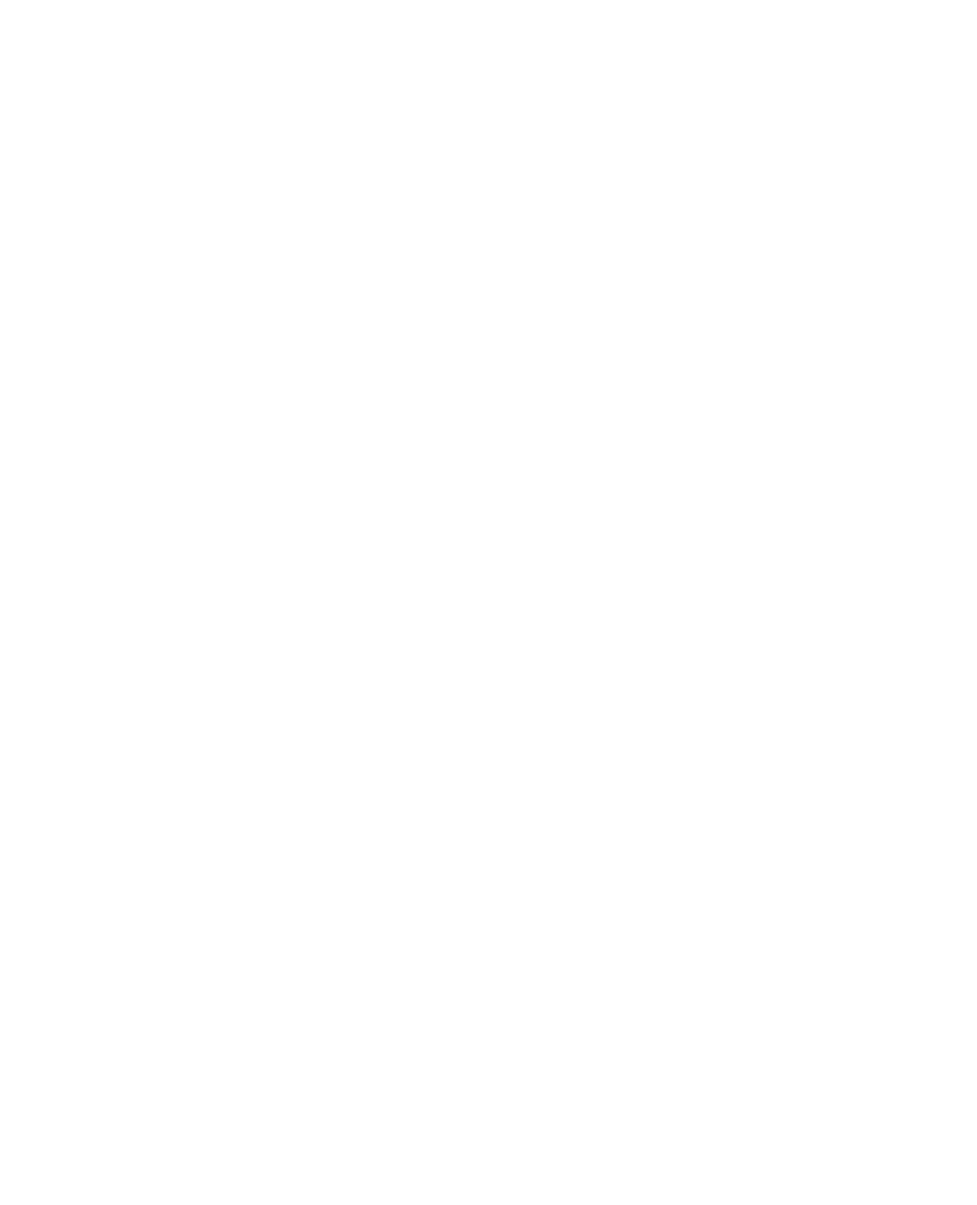
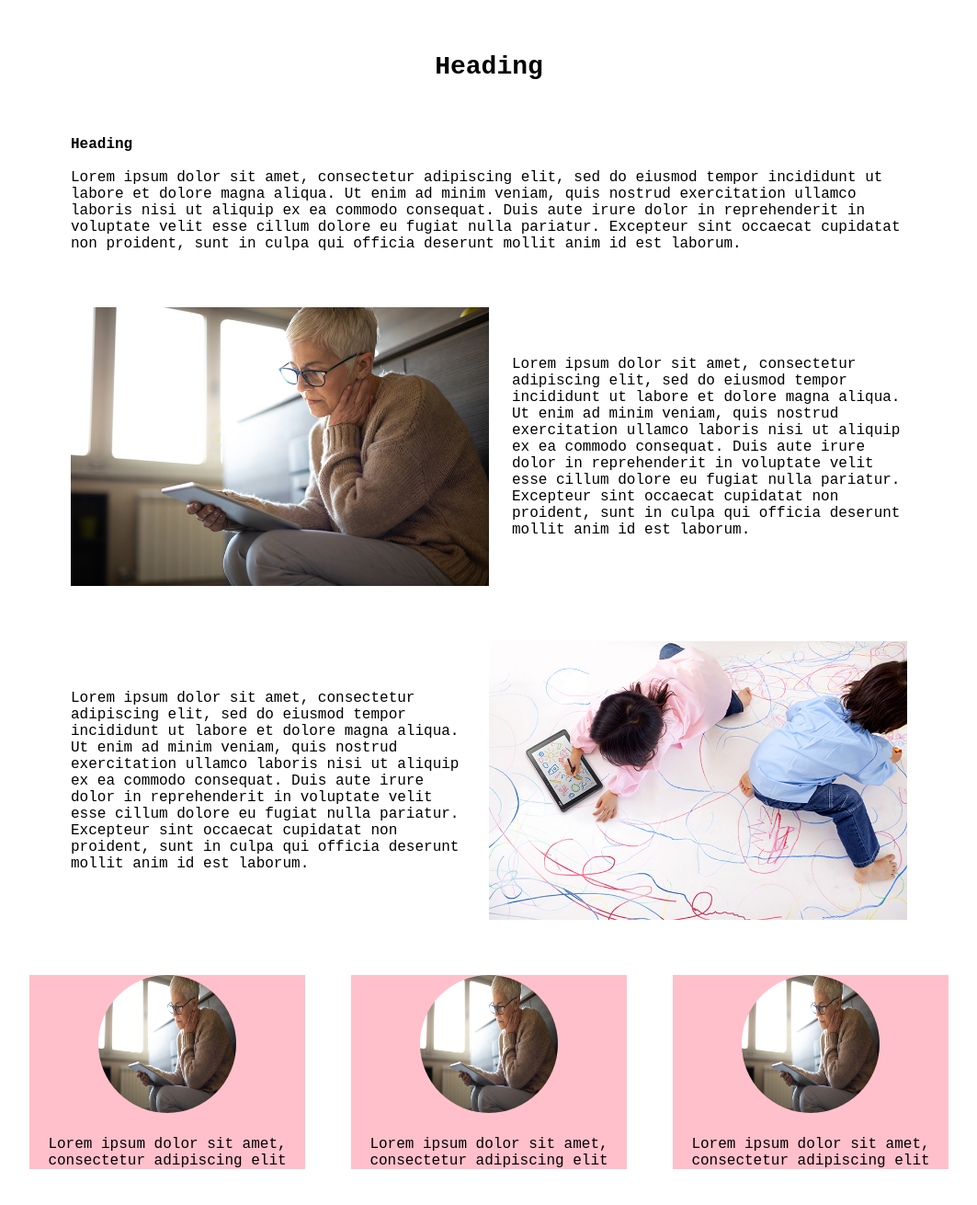
Before and after one commit to ChristianPaoloDagdag/fujitsu-coding-challenge, a React (Create React App) app: page / in a window 1280 px wide. Shown: the part 1412-2722 px from the top of the page at 92% size, without its empty margins (108-1171 px from the left). Before the commit the page ends 1409 px from the top, so only its background shows below. Built offline with nearby package versions, Linux system fonts and the light colour scheme.

Commit message:
feat: create InfoSection, responsive

```diff
--- /dev/null
+++ b/src/pages/Home/InfoSection/index.jsx
@@ -0,0 +1,68 @@
+import React from 'react';
+import * as S from './styles';
+import ImageOne from '../../../assets/Background/001.jpg';
+import ImageTwo from '../../../assets/Background/002.jpg';
+
+export default function InfoSection() {
+  return (
+    <S.Container>
+      <S.ContentOne>
+        <S.Heading>Heading</S.Heading>
+        <S.Subtitle>Heading</S.Subtitle>
+        <S.TextContent>
+          Lorem ipsum dolor sit amet, consectetur adipiscing elit, sed do
+          eiusmod tempor incididunt ut labore et dolore magna aliqua. Ut enim ad
+          minim veniam, quis nostrud exercitation ullamco laboris nisi ut
+          aliquip ex ea commodo consequat. Duis aute irure dolor in
+          reprehenderit in voluptate velit esse cillum dolore eu fugiat nulla
+          pariatur. Excepteur sint occaecat cupidatat non proident, sunt in
+          culpa qui officia deserunt mollit anim id est laborum.
+        </S.TextContent>
+      </S.ContentOne>
+      <S.ContentTwo>
+        <S.ContentTwoImage src={ImageOne} />
+        <S.ContentTwoText>
+          Lorem ipsum dolor sit amet, consectetur adipiscing elit, sed do
+          eiusmod tempor incididunt ut labore et dolore magna aliqua. Ut enim ad
+          minim veniam, quis nostrud exercitation ullamco laboris nisi ut
+          aliquip ex ea commodo consequat. Duis aute irure dolor in
+          reprehenderit in voluptate velit esse cillum dolore eu fugiat nulla
+          pariatur. Excepteur sint occaecat cupidatat non proident, sunt in
+          culpa qui officia deserunt mollit anim id est laborum.
+        </S.ContentTwoText>
+      </S.ContentTwo>
+      <S.ContentTwo className="second">
+        <S.ContentTwoImage src={ImageTwo} />
+        <S.ContentTwoText>
+          Lorem ipsum dolor sit amet, consectetur adipiscing elit, sed do
+          eiusmod tempor incididunt ut labore et dolore magna aliqua. Ut enim ad
+          minim veniam, quis nostrud exercitation ullamco laboris nisi ut
+          aliquip ex ea commodo consequat. Duis aute irure dolor in
+          reprehenderit in voluptate velit esse cillum dolore eu fugiat nulla
+          pariatur. Excepteur sint occaecat cupidatat non proident, sunt in
+          culpa qui officia deserunt mollit anim id est laborum.
+        </S.ContentTwoText>
+      </S.ContentTwo>
+      <S.ContentThree>
+        <S.ContentTreeContent>
+          <S.ContentTreeImage src={ImageOne} />
+          <S.ContentTreeText>
+            Lorem ipsum dolor sit amet, consectetur adipiscing elit
+          </S.ContentTreeText>
+        </S.ContentTreeContent>
+        <S.ContentTreeContent>
+          <S.ContentTreeImage src={ImageOne} />
+          <S.ContentTreeText>
+            Lorem ipsum dolor sit amet, consectetur adipiscing elit
+          </S.ContentTreeText>
+        </S.ContentTreeContent>
+        <S.ContentTreeContent>
+          <S.ContentTreeImage src={ImageOne} />
+          <S.ContentTreeText>
+            Lorem ipsum dolor sit amet, consectetur adipiscing elit
+          </S.ContentTreeText>
+        </S.ContentTreeContent>
+      </S.ContentThree>
+    </S.Container>
+  );
+}
--- /dev/null
+++ b/src/pages/Home/InfoSection/styles.jsx
@@ -0,0 +1,110 @@
+import styled from 'styled-components';
+
+export const Container = styled.div`
+  align-items: center;
+  display: flex;
+  flex-direction: column;
+  gap: 60px;
+  padding-bottom: 60px;
+  padding-top: 60px;
+  width: 100%;
+`;
+
+export const ContentOne = styled.div`
+  max-width: 910px;
+`;
+
+export const Heading = styled.div`
+  font-size: 28px;
+  font-weight: ${(props) => props.theme.fontWeight.bold};
+  margin-bottom: 60px;
+  text-align: center;
+`;
+
+export const Subtitle = styled.div`
+  font-weight: ${(props) => props.theme.fontWeight.bold};
+  height: 16px;
+  margin-bottom: 20px;
+
+  @media (max-width: 956px) {
+    margin-left: 50px;
+    margin-right: 50px;
+  }
+`;
+
+export const TextContent = styled.div`
+  word-wrap: break-word;
+
+  @media (max-width: 956px) {
+    margin-left: 50px;
+    margin-right: 50px;
+  }
+`;
+
+export const ContentTwo = styled.div`
+align-items: center;
+display: flex;
+flex-direction: column;
+gap: 25px;
+max-width: 910px; !important;
+
+&.second {
+  flex-direction: column-reverse;
+
+  @media (min-width: 872px) {
+    flex-direction: row-reverse;
+  }
+}
+
+@media (min-width: 872px) {
+  flex-direction: row;
+}
+
+@media (max-width: 956px) {
+  margin-left: 50px;
+  margin-right: 50px;
+}
+`;
+
+export const ContentTwoImage = styled.img`
+  width: 50%;
+
+  @media (max-width: 956px) {
+    width: 100%;
+  }
+`;
+
+export const ContentTwoText = styled.div`
+  width: 50%;
+
+  @media (max-width: 956px) {
+    width: 100%;
+  }
+`;
+
+export const ContentThree = styled.div`
+  display: flex;
+  flex-wrap: wrap;
+  gap: 50px;
+  justify-content: center;
+`;
+
+export const ContentTreeContent = styled.div`
+  align-items: center;
+  background-color: pink;
+  display: flex;
+  flex-direction: column;
+  gap: 25px;
+  width:
+`;
+
+export const ContentTreeImage = styled.img`
+  border-radius: 80px;
+  height: 150px;
+  width: 150px;
+`;
+
+export const ContentTreeText = styled.div`
+  text-align: center;
+  width: 300px;
+`;
--- a/src/pages/Home/VideoSection/styles.jsx
+++ b/src/pages/Home/VideoSection/styles.jsx
@@ -2,43 +2,43 @@ import YouTube from 'react-youtube';
 import styled from 'styled-components';
 
 export const Container = styled.div`
+  align-items: center;
   display: flex;
   flex-direction: column;
+  gap: 60px;
+  padding-bottom: 60px;
+  padding-top: 60px;
   width: 100%;
-  padding-top: 60px;
-  padding-bottom: 60px;
-  gap: 60px;
-  align-items: center;
 `;
 
 export const Heading = styled.div`
   font-size: 28px;
+  font-weight: ${(props) => props.theme.fontWeight.bold};
+  max-width: 910px !important;
   text-align: center;
-  width: 910px !important;
-  font-weight: ${(props) => props.theme.fontWeight.bold};
 `;
 
 export const TextContainer = styled.div`
+  margin-left: 50px;
+  margin-right: 50px;
   max-width: 910px;
   white-space: pre-line;
   word-break: break-word;
-  margin-left: 50px;
-  margin-right: 50px;
 `;
 
 export const Video = styled(YouTube)`
   @media (min-width: 500px) {
+    height: 200px;
     width: 450px;
-    height: 200px;
   }
 
   @media (min-width: 700px) {
+    height: 470px;
     width: 650px;
-    height: 470px;
   }
 
   @media (min-width: 994px) {
+    height: 512px;
     width: 910px;
-    height: 512px;
   }
 `;
--- a/src/pages/Home/index.jsx
+++ b/src/pages/Home/index.jsx
@@ -2,12 +2,14 @@ import React from 'react';
 import Container from './styles';
 import PageTitle from './PageTitle';
 import VideoSection from './VideoSection';
+import InfoSection from './InfoSection';
 
 export default function Home() {
   return (
     <Container>
       <PageTitle />
       <VideoSection />
+      <InfoSection />
     </Container>
   );
 }
```
Also changed, not shown: src/assets/Background/001.jpg (added), src/assets/Background/002.jpg (added).
